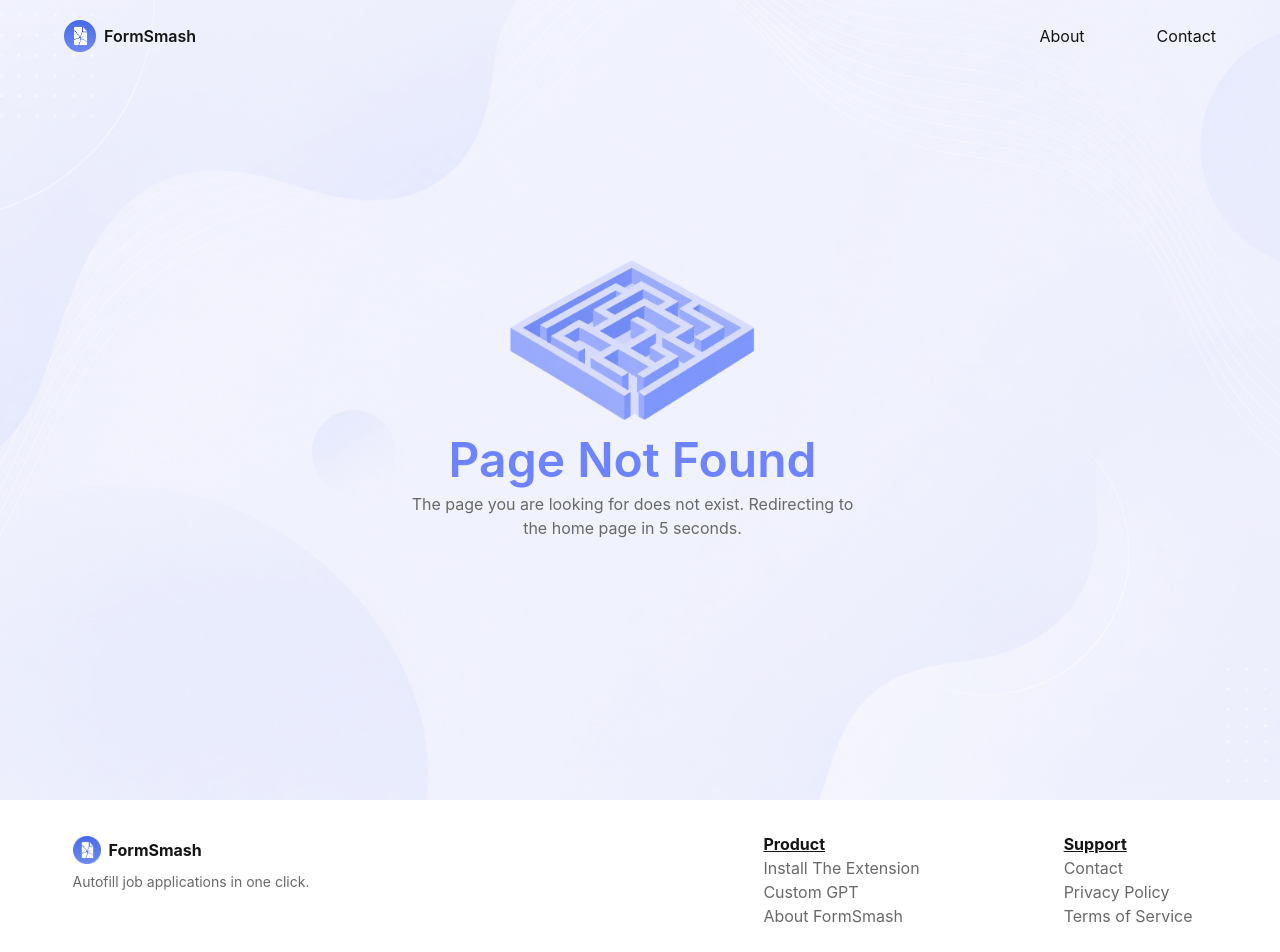
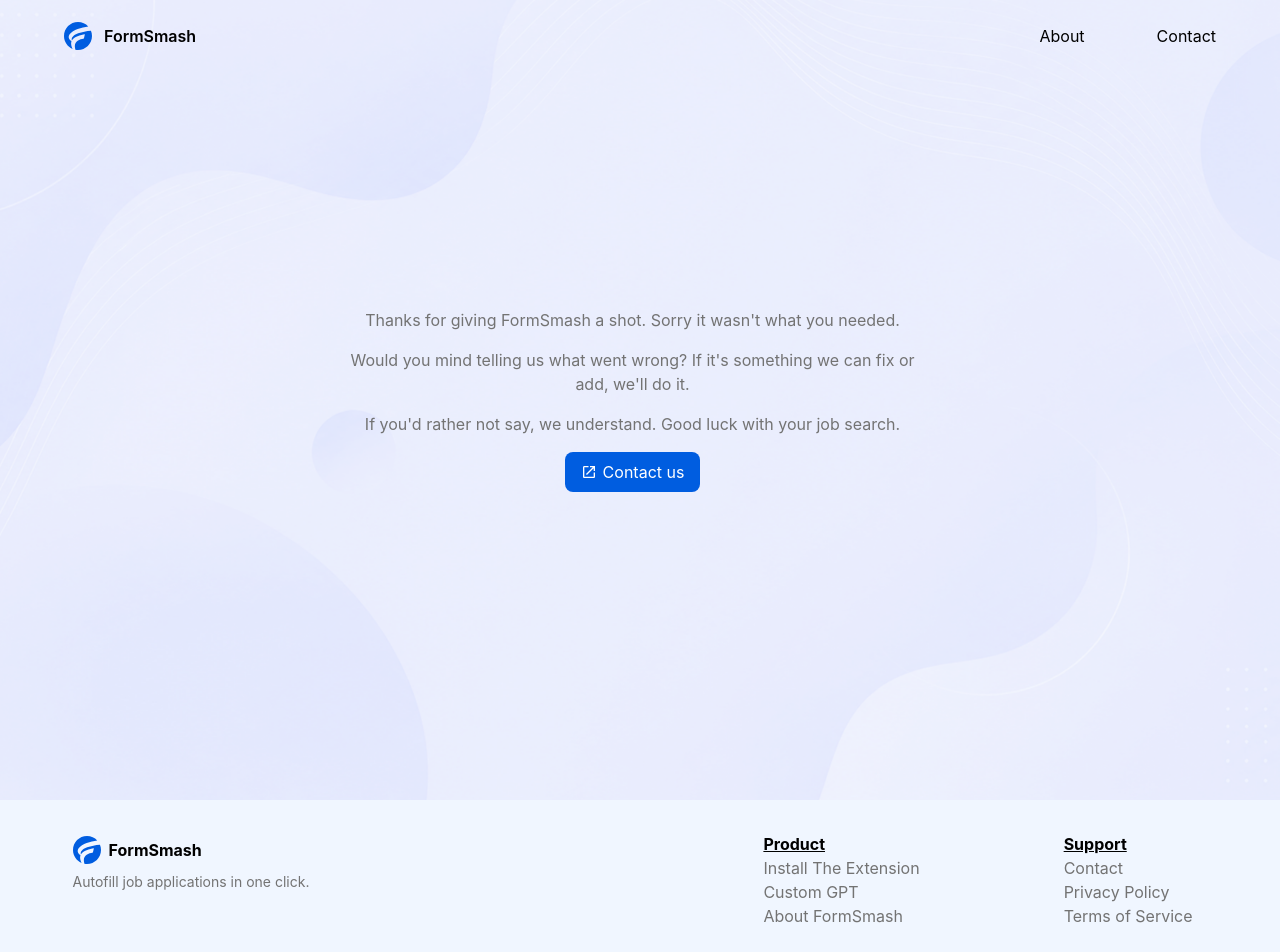
Before and after one commit to dmm22/formsmash-website, a React (Vite) app: page /uninstall in a window 1280 px wide. Shown: the top 952 px of the page. Built offline with nearby package versions, Linux system fonts and the light colour scheme.

Commit message:
Update branding

```diff
--- a/src/App.tsx
+++ b/src/App.tsx
@@ -9,6 +9,7 @@ import NotFoundPage from "./pages/page_not_found/NotFoundPage";
 import { useEffect, useRef } from "react";
 import { useAnalytics } from "./contexts/AnalyticsContext";
 import SuccessPage from "./pages/subscription_success/SuccessPage";
+import UninstallPage from "./pages/uninstall/UninstallPage";
 
 export default function App() {
   const { pathname } = useLocation();
@@ -35,6 +36,7 @@ export default function App() {
         <Route path="/privacy" element={<PrivacyPage />} />
         <Route path="/terms" element={<TermsOfServicePage />} />
         <Route path="/success" element={<SuccessPage />} />
+        <Route path="/uninstall" element={<UninstallPage />} />
         <Route path="*" element={<NotFoundPage />} />
       </Routes>
     </Layout>
--- a/src/components/Footer.tsx
+++ b/src/components/Footer.tsx
@@ -1,5 +1,5 @@
 import { useNavigate } from "react-router-dom";
-import logo from "../assets/logo.png";
+import logo from "../assets/logo.svg";
 import ScrollViewAnchor from "./ScrollViewAnchor";
 import { routes, type AppRoutePath } from "../routes";
 import { openExternalUrl } from "../utils/urlUtils";
--- a/src/components/Layout.tsx
+++ b/src/components/Layout.tsx
@@ -12,8 +12,7 @@ export default function Layout({ children }: LayoutProps) {
     <>
       <div
         aria-hidden
-        className="pointer-events-none fixed inset-0 -z-10"
-        style={{ backgroundColor: "white" }}
+        className="pointer-events-none fixed inset-0 -z-10 bg-[#F0F6FF]"
       >
         <div
           className="h-full w-full scale-[-1] bg-cover bg-center bg-no-repeat opacity-90"
--- a/src/components/Navbar.tsx
+++ b/src/components/Navbar.tsx
@@ -1,7 +1,8 @@
 import { useEffect, useRef, useState } from "react";
 import { useLocation, useNavigate } from "react-router-dom";
 import background from "../assets/background.png";
-import logo from "../assets/logo.png";
+import logo from "../assets/logo.svg";
+import logoWhite from "../assets/logo_white.svg";
 import NavLinkItem from "./NavLinkItem";
 import NavbarMobileMenu from "./NavbarMobileMenu";
 import { navLinks, routes, type AppRoute } from "../routes";
@@ -61,6 +62,14 @@ export default function Navbar() {
     return activeMode;
   }
 
+  function getNavLogoSrc(mode: NavBackgroundMode) {
+    if (mode === "accent") {
+      return logoWhite;
+    }
+
+    return logo;
+  }
+
   function getNavTextColor(mode: NavBackgroundMode) {
     if (mode === "accent") {
       return "text-white";
@@ -82,8 +91,7 @@ export default function Navbar() {
     return (
       <div
         aria-hidden
-        className="absolute inset-0 overflow-hidden transition-colors duration-300"
-        style={{ backgroundColor: "white" }}
+        className="absolute inset-0 overflow-hidden bg-[#F0F6FF] transition-colors duration-300"
       >
         <div
           className="pointer-events-none absolute top-0 left-0 w-screen scale-[-1] bg-cover bg-center bg-no-repeat opacity-90"
@@ -146,9 +154,13 @@ export default function Navbar() {
       <div
         className={`relative flex w-full items-center justify-between lg:mx-auto lg:max-w-[90dvw] ${getNavTextColor(backgroundMode)}`}
       >
-        <button onClick={handleHomeClicked} className="flex items-center gap-2">
-          <img src={logo} alt="FormSmash Logo" />
-          <span className="hidden font-semibold xl:inline">FormSmash</span>
+        <button onClick={handleHomeClicked} className="flex items-center gap-3">
+          <img
+            src={getNavLogoSrc(backgroundMode)}
+            alt="FormSmash Logo"
+            className="h-7"
+          />
+          <span className="hidden font-[600] xl:inline">FormSmash</span>
         </button>
 
         <ul className="hidden items-center gap-18 md:flex">
--- a/src/index.css
+++ b/src/index.css
@@ -8,21 +8,22 @@
 @theme {
   --font-sans: "Inter", system-ui, sans-serif;
 
-  --color-bg-accent-light: #dedffe;
+  --color-bg-accent-light: #e8f1ff;
 
-  --color-accent: #6e83ff;
-  --color-accent-light: #92a0ff;
-  --color-accent-hover: #89f;
+  --color-accent: #005de0;
+  --color-accent-light: #0a70ff;
+  --color-accent-hover: #0a70ff;
 
-  --color-text-primary: #141414;
-  --color-text-secondary: #696969;
+  --color-text-primary: #000;
+  --color-text-secondary: #737373;
 
-  --color-border-primary: #acb4c3;
-  --color-border-accent: #2443ff;
+  --color-border-primary: #e9ecf1;
+  --color-border-accent: #005de0;
 }
 
 @utility bg-accent-gradient {
-  background-image: linear-gradient(to bottom right, #a5afff, #6376f9);
+  background-color: #7d94f2;
+  background-image: none;
 }
 
 html {
@@ -40,7 +41,7 @@ html {
 }
 
 body {
-  @apply bg-white font-sans text-text-primary antialiased;
+  @apply bg-[#F0F6FF] font-sans text-text-primary antialiased;
 }
 
 button {
--- a/src/pages/home/HomePage.tsx
+++ b/src/pages/home/HomePage.tsx
@@ -9,10 +9,16 @@ export default function HomePage() {
   return (
     <main>
       <Hero />
-      <div className="border-b border-border-primary bg-accent-gradient">
+      <div
+        data-nav-background="accent"
+        className="border-b border-border-primary bg-accent-gradient"
+      >
         <BeforeAfter />
       </div>
-      <div className="border-b border-border-primary">
+      <div
+        data-nav-background="image"
+        className="border-b border-border-primary"
+      >
         <FeatureShowcase
           src={testing}
           alt="Battle Tested"
@@ -30,7 +36,10 @@ export default function HomePage() {
           ]}
         />
       </div>
-      <div className="border-b border-border-primary bg-accent-gradient text-white">
+      <div
+        data-nav-background="accent"
+        className="border-b border-border-primary bg-accent-gradient text-white"
+      >
         <FeatureShowcase
           src={autofillData}
           alt="Autofill Data"
@@ -50,7 +59,10 @@ export default function HomePage() {
         />
       </div>
 
-      <div className="border-b border-border-primary">
+      <div
+        data-nav-background="image"
+        className="border-b border-border-primary"
+      >
         <FeatureShowcase
           src={door}
           alt="Door"
--- a/src/pages/home/components/BeforeAfter.tsx
+++ b/src/pages/home/components/BeforeAfter.tsx
@@ -10,7 +10,6 @@ export default function BeforeAfter() {
 
   return (
     <section
-      data-nav-background="accent"
       className="relative flex h-screen flex-col justify-evenly p-4 text-white lg:mx-auto lg:grid lg:max-w-[90dvw] lg:grid-cols-2 lg:gap-24 lg:p-0"
     >
       <ScrollViewAnchor ref={scrollObserverRef} />
--- a/src/pages/home/components/FeatureShowcase.tsx
+++ b/src/pages/home/components/FeatureShowcase.tsx
@@ -53,7 +53,7 @@ export default function FeatureShowcase({
   };
 
   return (
-    <section data-nav-background="image" className={getSectionClasses()}>
+    <section className={getSectionClasses()}>
       <ScrollViewAnchor ref={scrollObserverRef} />
       <div className="flex flex-col gap-14 lg:min-w-1/3">
         {title}
--- /dev/null
+++ b/src/pages/uninstall/UninstallPage.tsx
@@ -0,0 +1,38 @@
+import { useNavigate } from "react-router-dom";
+import { IoMdOpen } from "react-icons/io";
+import { routes } from "../../routes";
+
+export default function UninstallPage() {
+  const navigate = useNavigate();
+
+  const handleContactClicked = () => {
+    navigate(routes.contact.path);
+  };
+
+  return (
+    <main className="flex min-h-screen flex-col items-center justify-center gap-6 px-4 py-24">
+      <div className="flex w-full max-w-xl flex-col items-center gap-4 text-center">
+        <p className="text-text-secondary">
+          Thanks for giving FormSmash a shot. Sorry it wasn&apos;t what you
+          needed.
+        </p>
+        <p className="text-text-secondary">
+          Would you mind telling us what went wrong? If it&apos;s something we
+          can fix or add, we&apos;ll do it.
+        </p>
+        <p className="text-text-secondary">
+          If you&apos;d rather not say, we understand. Good luck with your job
+          search.
+        </p>
+        <button
+          type="button"
+          onClick={handleContactClicked}
+          className="flex items-center gap-1.5 rounded-lg bg-accent px-4 py-2 text-white hover:bg-accent-hover"
+        >
+          <IoMdOpen />
+          Contact us
+        </button>
+      </div>
+    </main>
+  );
+}
--- a/src/routes.ts
+++ b/src/routes.ts
@@ -4,6 +4,7 @@ export const routes = {
   contact: { path: "/contact", label: "Contact" },
   privacy: { path: "/privacy", label: "Privacy Policy" },
   terms: { path: "/terms", label: "Terms of Service" },
+  uninstall: { path: "/uninstall", label: "Uninstall" },
 } as const;
 
 export type AppRoutePath = (typeof routes)[keyof typeof routes]["path"];
```
Also changed, not shown: src/assets/logo.svg (added), src/assets/logo_white.svg (added).
